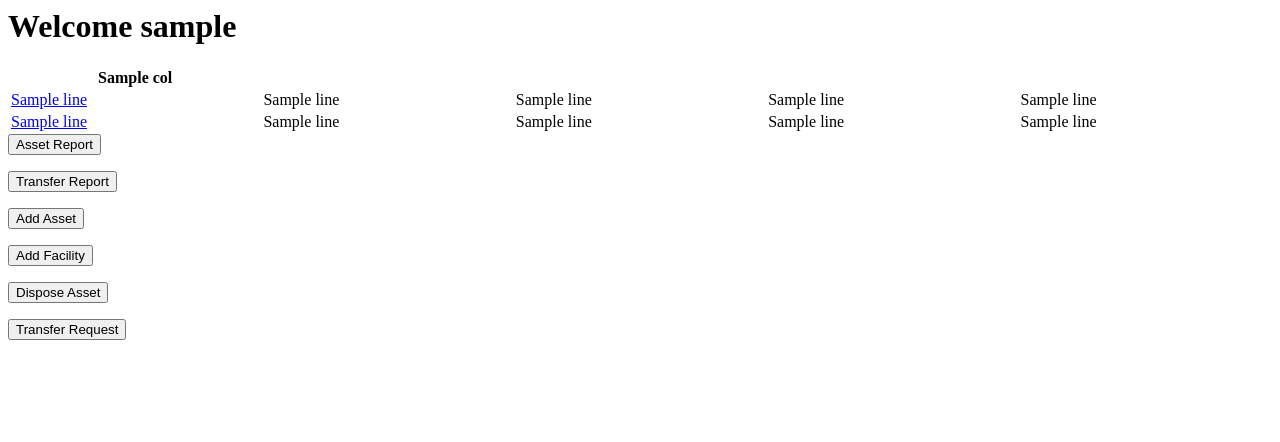
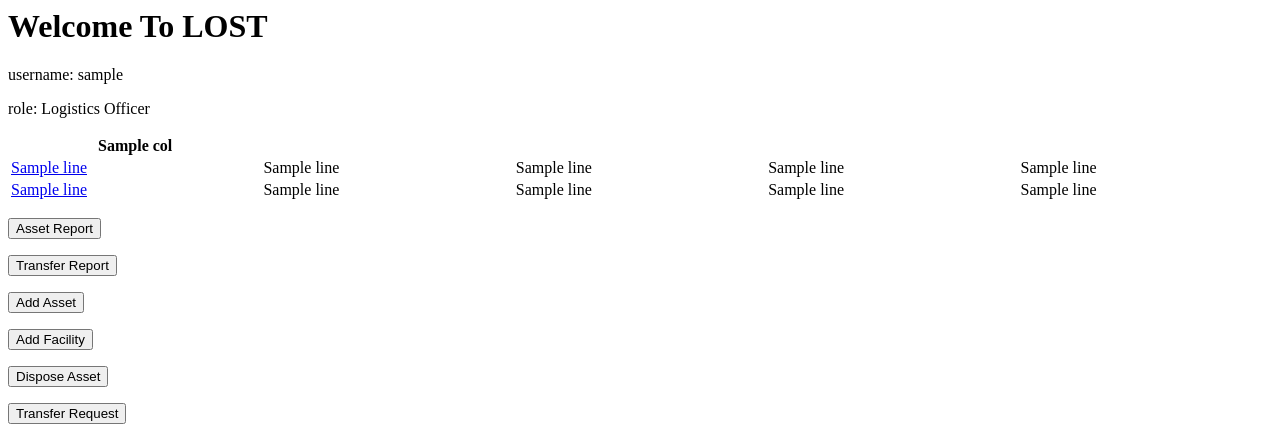
Before and after one commit to RRMulvihill/CIS322, a Flask app: template src/templates/dashboard.html in a window 1280 px wide. Shown: the top 442 px of the page. Run offline with Flask 2, Linux system fonts and the light colour scheme; the visitor is signed in with stand-in values (Sample User, id 1); the template is opened without the code that fills it: most values are stand-ins (such as "Sample title", 1, 10 or a date in 2020); some libraries are stand-ins or nearby versions.

Commit message:
Update dashboard.html

```diff
--- a/src/templates/dashboard.html
+++ b/src/templates/dashboard.html
@@ -1,5 +1,9 @@
 <html>
-	<body><h1>Welcome {{session['username']}}</h1>
+	<body><h1>Welcome To LOST</h1>
+		<p>username: {{session['username']}}</p>
+		<p>role: {{session['role']}}</p>
+		<p>{{session['msg']}}
+
 		<table style="width:100%">
 			<tr>
 				{% for col in columns %}
```
